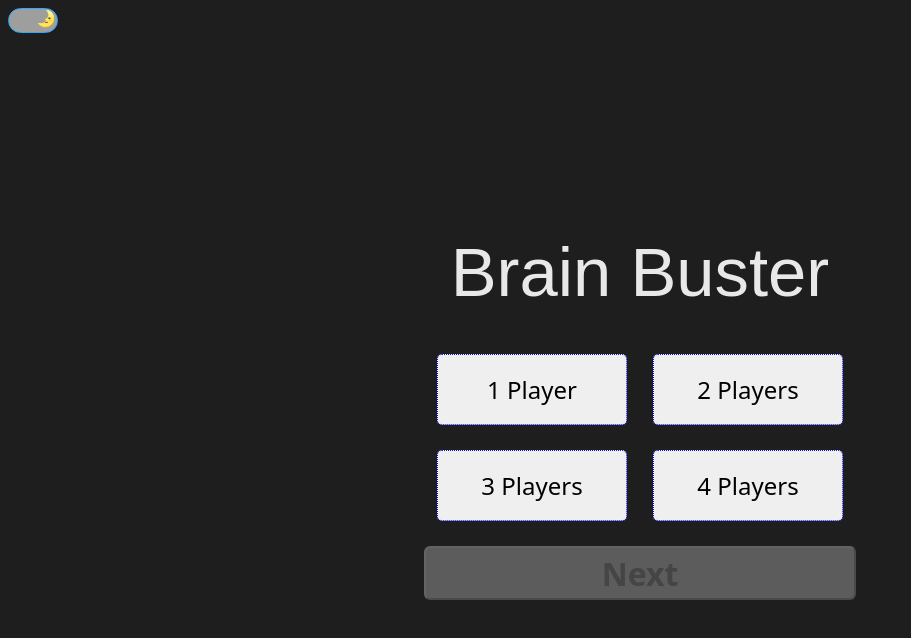
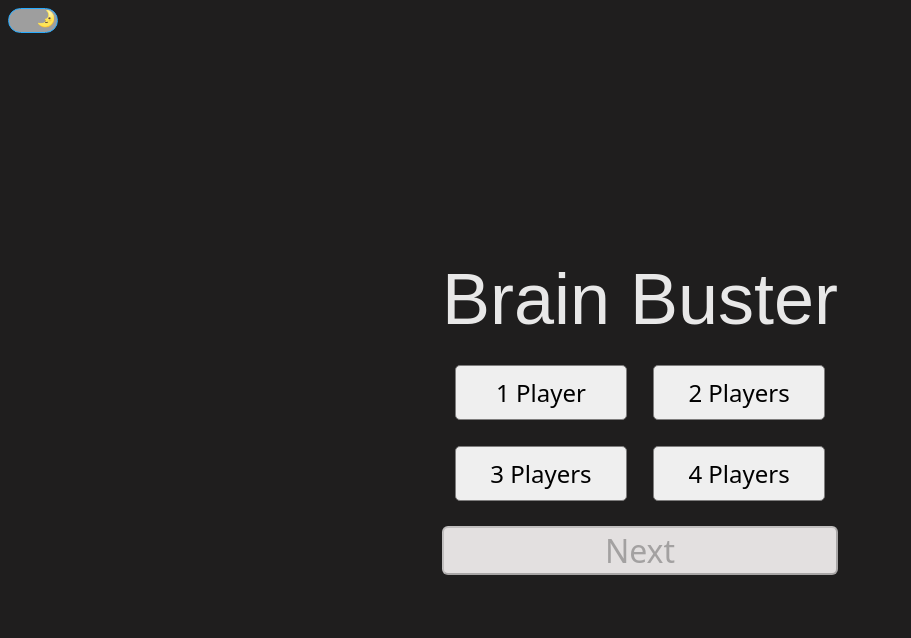
Before and after one commit to rohit-sde/brain-busters, a React (Vite) app: page / in a window 1280 px wide. Shown: the top 638 px of the page, without its empty margins (0-911 px from the left). Built offline with nearby package versions, Linux system fonts and the light colour scheme; grey boxes are pictures that could not be loaded; a web font is replaced by a local one.

Commit message:
controll css acc to dark and light

```diff
--- a/src/Pages/Home/Home.css
+++ b/src/Pages/Home/Home.css
@@ -1,7 +1,18 @@
+[data-theme="Light"] {
+  --font-weight: 600;
+  --btn-color: rgb(194, 193, 193);
+}
+
+[data-theme="Dark"] {
+  --font-weight: 500;
+  --btn-color: rgb(227, 224, 224);
+}
+
 /* Home container rapper */
 .HomeContainer {
-  height: 50%;
-  width: 35%;
+  /* height: 50%; */
+  /* width: 33%; */
+  padding: 20px;
   display: flex;
   flex-direction: column;
 }
@@ -9,11 +20,11 @@
 /* Title rapper for name "Brain Buster" */
 .Title {
   font-family: "Londrina Outline", sans-serif;
-  font-weight: 500;
+  font-weight: var(--font-weight);
   font-style: normal;
   flex: 1;
   margin: 8px 8px 6px 8px;
-  font-size: 4.3rem;
+  font-size: 4.5rem;
   text-align: center;
 }
 
@@ -37,13 +48,14 @@
   font-weight: 500;
   font-style: normal;
   display: flex;
-  border: 1px dotted rgb(0, 17, 255);
+  border: 1px solid rgb(126, 125, 125);
   flex: 1;
   margin: 0.8rem;
   border-radius: 5px;
   align-items: center;
   justify-content: center;
   font-size: 1.5rem;
+  padding: 10px;
 }
 
 .NoOfPlayers:hover,
@@ -54,17 +66,19 @@
 }
 
 /* Next Button */
-.NextButton {
+.NextButton,
+.NextButtonactive {
   font-family: "Atma", system-ui;
-  font-weight: 550;
+  font-weight: 500;
   font-style: normal;
   font-size: 2rem;
   flex: 0.5;
   margin: 6px 8px 8px 8px;
   border-radius: 6px;
+  background-color: var(--btn-color);
 }
 
-.NextButton:hover {
+.NextButtonactive:hover {
   position: relative;
   background-color: rgb(172, 173, 173);
   bottom: -1px;
```
